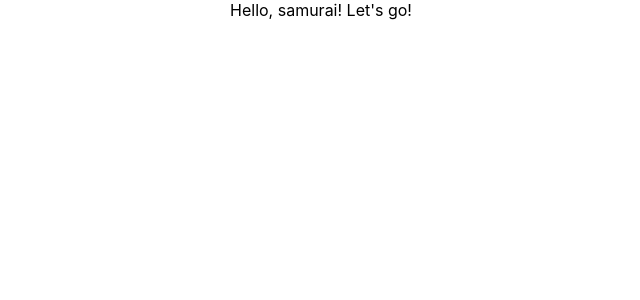
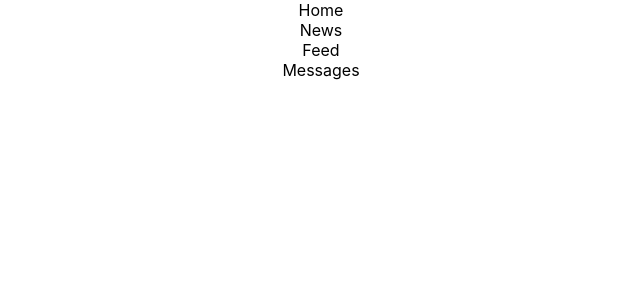
Before and after one commit to IJTINK7/samurai-way-main, a React (Create React App) app: page / in a window 1280 px wide. Shown: the top 300 px of the page, without its empty margins (319-959 px from the left). Built offline with nearby package versions, Linux system fonts and the light colour scheme.

Commit message:
Changing App.tsx file via adding "Header" component

```diff
--- a/src/App.tsx
+++ b/src/App.tsx
@@ -1,10 +1,11 @@
 import React from 'react';
 import './App.css';
+import {Header} from "./components/Header";
 
 function App() {
   return (
     <div className="App">
-     Hello, samurai! Let's go!
+        <Header/>
     </div>
   );
 }
```
